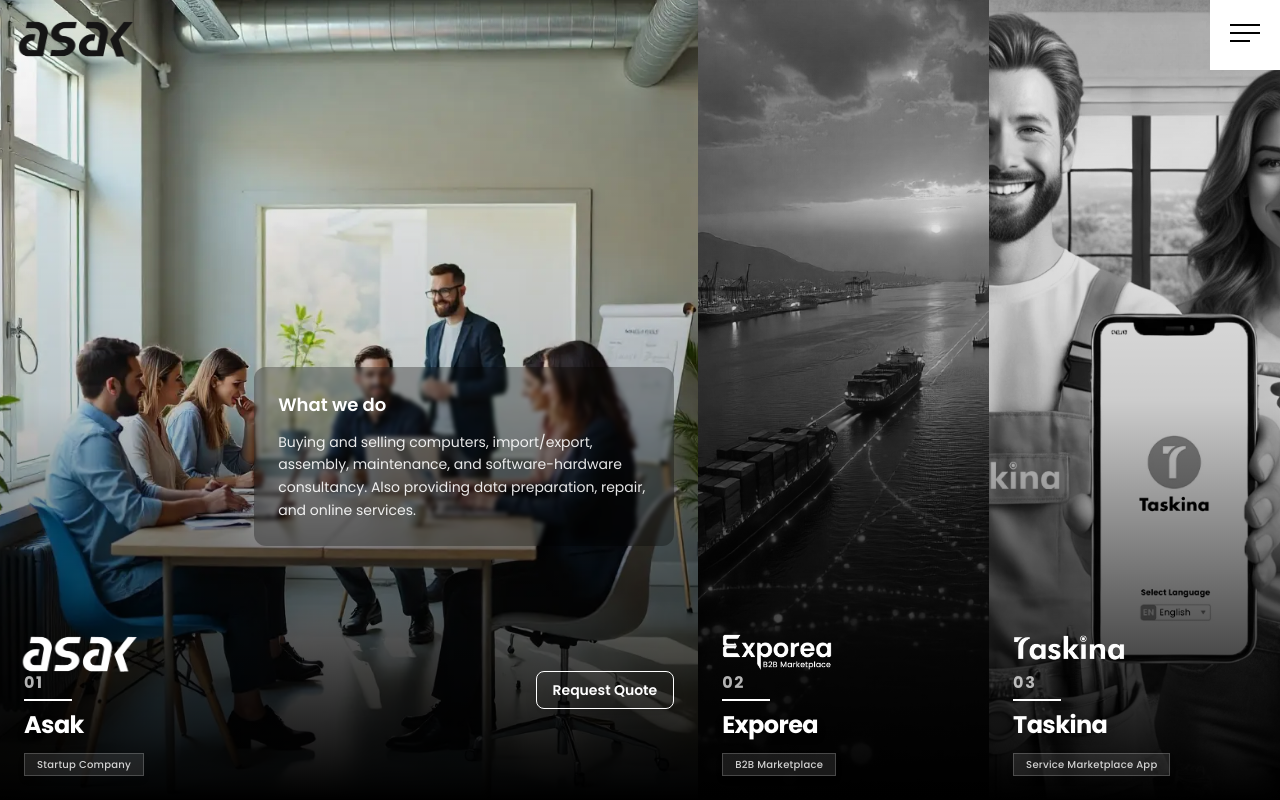
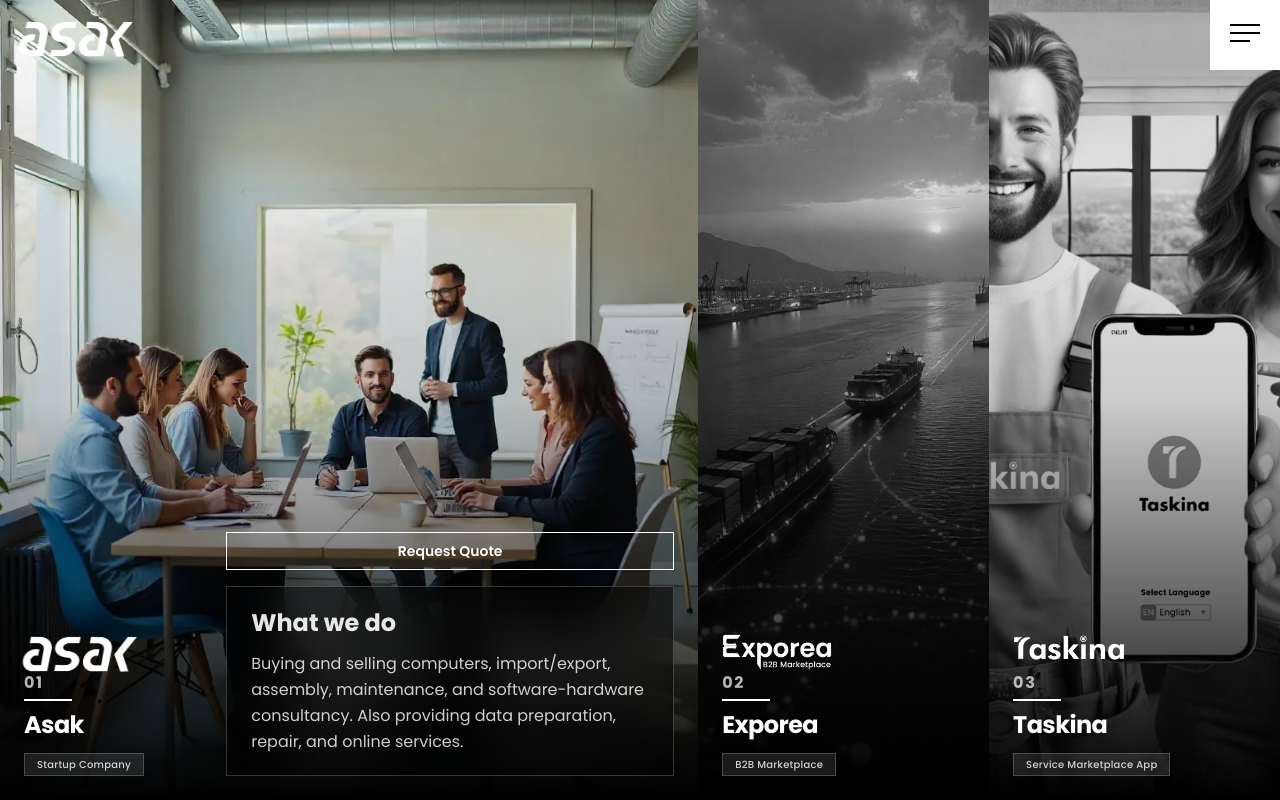
Before and after one commit to Ammaralibrahim/asakcompany, a Next.js app: page / in a window 1280 px wide. Built offline with nearby package versions, Linux system fonts and the light colour scheme.

Commit message:
make web site full responsive

```diff
--- a/app/page.js
+++ b/app/page.js
@@ -33,7 +33,6 @@
       description:
         "Electrical materials, electronic components, industrial machines, and electronic devices manufacturing, buying, selling, import/export.",
     },
-
   ];
 
   const menuItems = [
@@ -46,29 +45,33 @@
   {
     id: 1,
     title: "Asak Details",
-      description:
-        "Buying and selling computers, import/export, assembly, maintenance, and software-hardware consultancy. Also providing data preparation, repair, and online services.",
+    description: `Buying and selling computers, import/export, assembly, maintenance, and software-hardware consultancy.
+    We also provide professional data preparation, repair services, and online support for businesses and individuals.
+    Our team ensures timely delivery, reliable quality control, and customized solutions for tech startups and enterprises.
+    With a focus on innovation and client satisfaction, Asak has become a trusted partner for technology-related services.`
   },
   {
     id: 2,
     title: "Exporea Details",
-      description:
-        "Construction materials, white goods, home appliances, and automotive products: production, buying/selling, maintenance, repair, and international trade.",
+    description: `Construction materials, white goods, home appliances, and automotive products: production, buying/selling, maintenance, repair, and international trade.
+    Exporea is dedicated to streamlining procurement processes for businesses, offering high-quality products with competitive pricing.
+    Our platform connects manufacturers, suppliers, and buyers worldwide, facilitating smooth transactions and operational efficiency.
+    We ensure reliability, transparency, and global standards in every trade deal.`
   },
   {
     id: 3,
     title: "Taskina Details",
-      description:
-        "Electrical materials, electronic components, industrial machines, and electronic devices manufacturing, buying, selling, import/export.",
+    description: `Electrical materials, electronic components, industrial machines, and electronic devices manufacturing, buying, selling, import/export.
+    Taskina provides a complete service marketplace for businesses seeking specialized equipment and technology solutions.
+    From sourcing rare components to delivering turnkey solutions, our platform ensures seamless operations and expert support.`
   },
-
 ];
 
   return (
     <div className="bg-gradient-to-b from-gray-900 via-gray-950 to-black text-white min-h-screen relative overflow-hidden">
       {/* Logo */}
       <div className="absolute top-4 left-4 z-50">
-        <Image src="/asaklogo.webp" alt="Logo" width={120} height={120} />
+        <Image src="/asak-whitelogo.webp" alt="Logo" width={120} height={120} />
       </div>
 
       {/* Menü Butonu */}
@@ -85,7 +88,6 @@
                 animate={{ rotate: 0, opacity: 1 }}
                 exit={{ rotate: 90, opacity: 0 }}
               >
-                {/* X ikonu */}
                 <svg
                   xmlns="http://www.w3.org/2000/svg"
                   width="36"
@@ -103,7 +105,6 @@
                 animate={{ rotate: 0, opacity: 1 }}
                 exit={{ rotate: -90, opacity: 0 }}
               >
-                {/* Hamburger ikon */}
                 <svg width="30" height="30" fill="black">
                   <rect y="4" width="30" height="2" />
                   <rect y="12" width="30" height="2" />
@@ -116,11 +117,11 @@
       </div>
 
       {/* Ana içerik */}
-      <main className="flex w-full h-screen">
+      <main className="flex  w-full h-screen flex-col md:flex-row">
         {columns.map((col, i) => (
           <motion.div
             key={i}
-            className="relative h-full overflow-hidden flex-1 min-w-0 cursor-pointer"
+            className="relative h-1/3 md:h-full overflow-hidden flex-1 min-w-0 cursor-pointer"
             onMouseEnter={() => setHoveredIndex(i)}
             onMouseLeave={() => setHoveredIndex(null)}
             animate={{ flexGrow: hoveredIndex === i ? 2.4 : 1 }}
@@ -139,7 +140,7 @@
               <div className="absolute inset-0 pointer-events-none bg-gradient-to-b from-black/0 via-black/20 to-black" />
             </div>
 
-            <div className="absolute bottom-6 left-6 right-6 flex flex-col md:flex-row items-start justify-between">
+            <div className="absolute bottom-6 left-6 right-6 flex flex-col md:flex-row items-end justify-between">
               <div className="mb-4 md:mb-0 relative">
                 <div className="absolute -top-10 -left-1">
                   {col.logo && <Image src={col.logo} alt="Logo" width={120} height={120} />}
@@ -151,43 +152,41 @@
                 <div className="w-12 h-[2px] bg-white mb-2"></div>
 
                 {/* Başlık + Badge */}
-                <h3 className="flex flex-col  items-left gap-3 text-xl md:text-2xl font-bold tracking-tight drop-shadow-lg">
+                <h3 className="flex flex-col items-left gap-3 text-xl md:text-2xl font-bold tracking-tight drop-shadow-lg">
                   {col.title}
                   <span className="px-3 py-1 text-[10px] font-medium text-white/80
                  backdrop-blur-md bg-white/10 border border-white/20 tracking-wide">
                     {col.category}
                   </span>
-
-
                 </h3>
               </div>
 
               <AnimatePresence>
                 {hoveredIndex === i && (
-                  <motion.button
-                    className="bg-gradient-to-r border border-white px-4 py-2 rounded-lg text-sm font-semibold shadow-lg"
+                  <motion.div
+                    className="flex flex-col items-start gap-4"
                     initial={{ opacity: 0, scale: 0.9 }}
-                    animate={{
-                      opacity: 1,
-                      scale: 1,
-                      transition: { delay: 0.3 },
-                    }}
+                    animate={{ opacity: 1, scale: 1, transition: { delay: 0.3 } }}
                     exit={{ opacity: 0, scale: 0.9 }}
                   >
+                    <button className="bg-gradient-to-r w-full hover:backdrop-blur-xl duration-500  border border-white px-4 py-2  text-sm font-semibold shadow-lg">
                       Request Quote
-                  </motion.button>
+                    </button>
+
+                    {/* What we do panel */}
+                    <motion.div
+                      className="w-full max-w-md py-5 px-6 backdrop-blur-xl bg-black/50 border border-white/20 shadow-2xl pointer-events-auto"
+                      initial={{ opacity: 0, y: 20 }}
+                      animate={{ opacity: 1, y: 0, transition: { duration: 0.5 } }}
+                      exit={{ opacity: 0, y: 20, transition: { duration: 0.3 } }}
+                    >
+                      <h4 className="text-2xl font-bold mb-3 text-white/90">What we do</h4>
+                      <p className="text-base leading-relaxed text-white/80">{col.description}</p>
+                    </motion.div>
+                  </motion.div>
                 )}
               </AnimatePresence>
             </div>
-
-            {hoveredIndex === i && (
-              <motion.div className="absolute top-28 inset-0 flex items-center justify-end pr-6 pointer-events-none">
-                <div className="max-w-[420px] p-6 rounded-xl pointer-events-auto backdrop-blur-[2px] bg-black/30">
-                  <h4 className="text-lg font-semibold mb-3">What we do</h4>
-                  <p className="text-sm leading-relaxed text-white/90">{col.description}</p>
-                </div>
-              </motion.div>
-            )}
           </motion.div>
         ))}
       </main>
@@ -196,29 +195,32 @@
       <AnimatePresence>
         {menuOpen && (
           <motion.div
-            className="fixed inset-0 z-40 bg-black/95 flex items-center justify-center"
+            className="fixed inset-0 z-50 bg-black/95 flex items-center justify-center"
             initial={{ opacity: 0 }}
             animate={{ opacity: 1 }}
             exit={{ opacity: 0 }}
           >
-            <div className="flex flex-row items-center justify-center gap-16">
+            <div className="flex flex-col md:flex-row items-start justify-center gap-24">
               {/* Menü itemleri */}
-              <div className="flex flex-col gap-6">
+              <div className="flex flex-col gap-8">
                 {menuItems.map((item) => (
                   <button
                     key={item.id}
-                    className={`text-2xl font-semibold text-left ${
-                      selectedMenu === item.id ? "text-yellow-400" : "text-white"
+                    className={`text-3xl font-bold text-left relative ${
+                      selectedMenu === item.id ? "text-white" : "text-white/70"
                     }`}
                     onClick={() => setSelectedMenu(item.id)}
                   >
                     {item.title}
+                    {selectedMenu === item.id && (
+                      <span className="absolute -bottom-2 left-0 w-full h-1 bg-blue-500 rounded-full"></span>
+                    )}
                   </button>
                 ))}
 
                 {/* Kapatma butonu */}
                 <button
-                  className="mt-10 text-red-400 font-bold text-lg hover:text-red-500"
+                  className="mt-12 text-xl font-bold text-red-400 hover:text-red-500"
                   onClick={() => setMenuOpen(false)}
                 >
                   Close Menu
@@ -229,21 +231,24 @@
 {selectedMenu !== null && (
   <motion.div
     key={selectedMenu}
-                  className="bg-white/10 p-6 rounded-lg max-w-md"
+    className="p-10 rounded-2xl max-w-xl shadow-2xl "
     initial={{ opacity: 0, x: 50 }}
     animate={{ opacity: 1, x: 0 }}
     exit={{ opacity: 0, x: 50 }}
   >
+    <div className="max-h-[30vh] overflow-y-auto pr-4  scrollbar-thin scrollbar-thumb-blue-500 scrollbar-track-gray-800">
       {menuContents
         .filter((content) => content.id === selectedMenu)
         .map((content) => (
           <div key={content.id}>
-                        <h3 className="text-2xl font-bold mb-4">{content.title}</h3>
-                        <p className="text-white/90">{content.description}</p>
+            <h3 className="text-4xl font-extrabold mb-6">{content.title}</h3>
+            <p className="text-lg leading-relaxed">{content.description}</p>
           </div>
         ))}
+    </div>
   </motion.div>
 )}
+
             </div>
           </motion.div>
         )}
```
Lines whose indentation alone changed are shown as unchanged.
